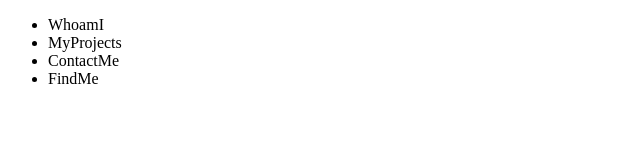
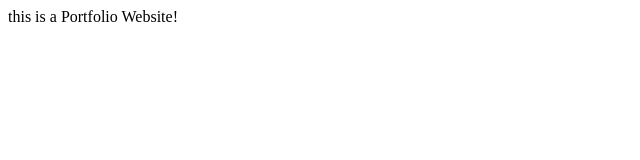
Before and after one commit to AmineZCS/AmineZCS.github.io, a plain HTML site: page index.html in a window 1280 px wide. Shown: the whole page, without its empty margins (0-640 px from the left). Drawn offline with Linux system fonts and the light colour scheme.

Commit message:
initial commit

```diff
--- a/css.css
+++ b/css.css
@@ -1,4 +1,15 @@
-.nav-bar{
-    display: flexbox;
+/* .nav-bar{
+    display: flex;
+    list-style: none
+    /* height: 700px;
+    margin-top: 50px;
+    padding: 20px 0;
+    background-color: #f19861;
+
     flex-direction: row;
-}
+    flex-wrap: wrap;
+    flex-flow: row wrap;
+    justify-content: space-evenly;
+    align-items: flex-start;
+    align-content: space-evenly;
+ } */
--- a/index.html
+++ b/index.html
@@ -1,5 +1,6 @@
 <!DOCTYPE html>
 <html lang="en">
+
 <head>
     <meta charset="UTF-8">
     <meta http-equiv="X-UA-Compatible" content="IE=edge">
@@ -7,18 +8,10 @@
     <title>Amine's Portfolio</title>
     <link rel="stylesheet" href="css.css">
 </head>
+
 <body>
-    <header>
-        <ul class="nav-bar">
-            <li><a href="#WhoamI"></a>WhoamI</li>
-            <li><a href="#Projects"></a>MyProjects</li>
-            <li><a href="#ContactMe"></a>ContactMe</li>
-            <li><a href="#FindMe"></a>FindMe</li>
-        </ul>
-    </header>
-    <section class="page-content"></section>
-    <footer>
+    this is a Portfolio Website!
+    <!--  -->
+</body>
 
-    </footer>
-</body>
 </html>
```
